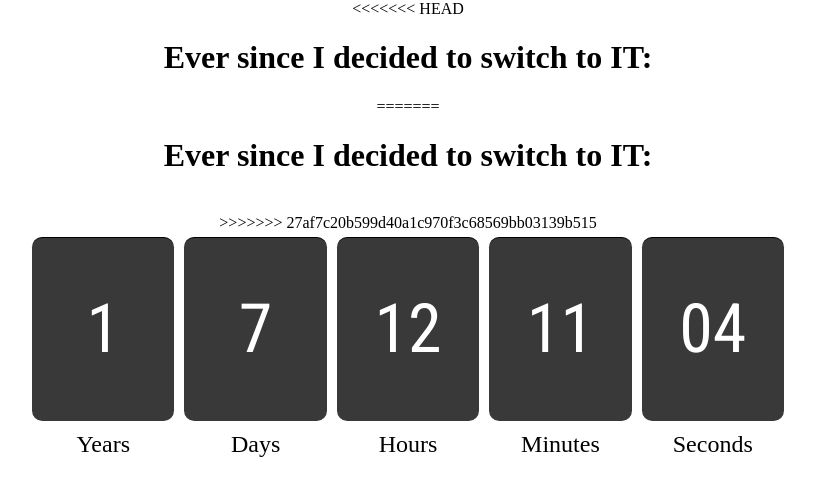
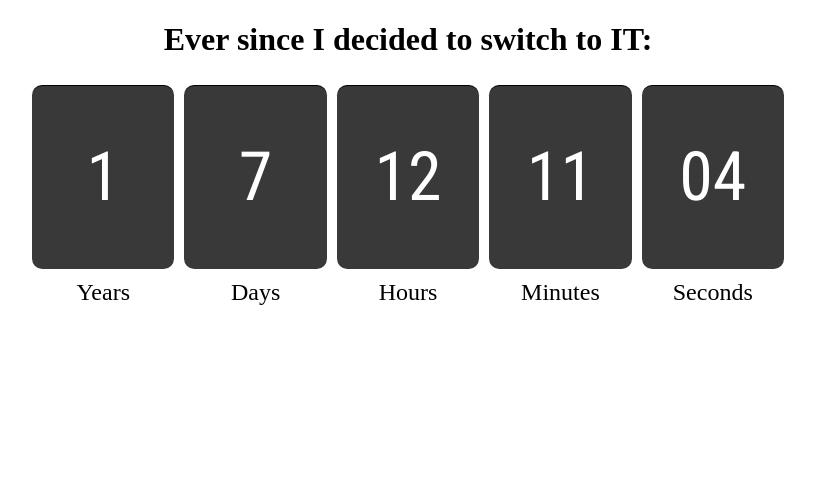
Before and after one commit to Marishka95s/-goit-js-hw-11-timer, a plain HTML site: page index.html in a window 1280 px wide. Shown: the whole page, without its empty margins (232-1047 px from the left). Drawn offline with Linux system fonts and the light colour scheme.

Commit message:
After all changes

```diff
--- a/index.html
+++ b/index.html
@@ -51,11 +51,7 @@
   </head>
 
   <body>
-<<<<<<< HEAD
     <h1>Ever since I decided to switch to IT:</h1>
-=======
-    <h1>Ever since I decided to switch to IT:</h1></br>
->>>>>>> 27af7c20b599d40a1c970f3c68569bb03139b515
     <div class="timer" id="timer-1">
       <div class="field">
         <span class="value" data-value="years">11</span>
```
Also changed, not shown: index.js (line endings or trailing spaces).
